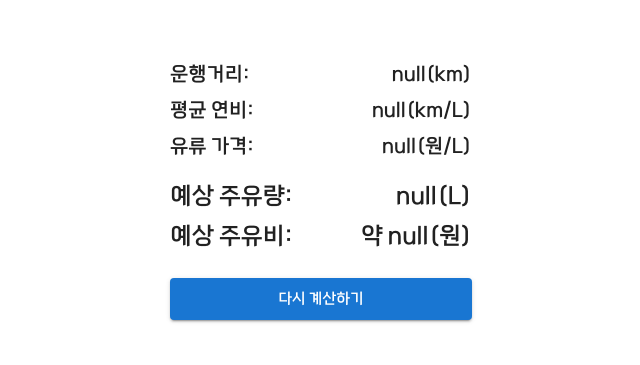
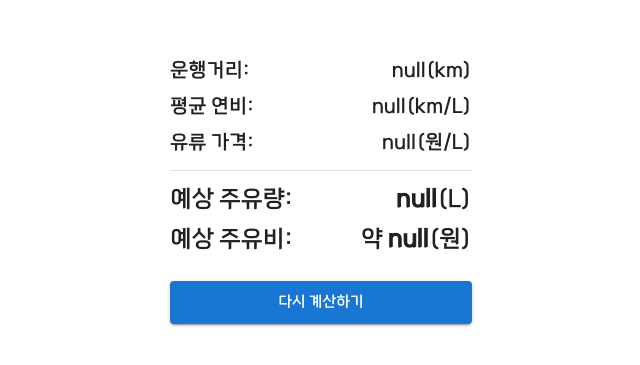
Before and after one commit to Yongveloper/FuelCostCalculator-Web, a Next.js app: page /result in a window 1280 px wide. Shown: the part 211-576 px from the top of the page, without its empty margins (319-959 px from the left). Built offline with nearby package versions, Linux system fonts and the light colour scheme.

Commit message:
[스타일] Divider 추가

```diff
--- a/src/pages/result.tsx
+++ b/src/pages/result.tsx
@@ -1,4 +1,4 @@
-import { Box, Button, Typography } from '@mui/material';
+import { Box, Button, Divider, Typography } from '@mui/material';
 import { useRouter } from 'next/router';
 import { ResultPageQuery } from '@/types';
 
@@ -72,7 +72,8 @@ function Result() {
         </Typography>
       </Box>
 
-      <Box sx={{ width: '100%', marginTop: '18px' }}>
+      <Box sx={{ width: '100%' }}>
+        <Divider sx={{ marginY: '12px' }} />
         <Box
           sx={{
             width: '100%',
@@ -85,7 +86,14 @@ function Result() {
             예상 주유량:
           </Typography>
           <Typography variant="h5" component="span">
-            {expectedFuelVolume || 'null'}(L)
+            <Typography
+              variant="h5"
+              component="span"
+              sx={{ fontWeight: 'bold' }}
+            >
+              {expectedFuelVolume || 'null'}
+            </Typography>
+            (L)
           </Typography>
         </Box>
         <Box
@@ -99,11 +107,18 @@ function Result() {
             예상 주유비:
           </Typography>
           <Typography variant="h5" component="span">
-            약 {numberWithCommas(expectedPrice) || 'null'}(원)
+            약{' '}
+            <Typography
+              variant="h5"
+              component="span"
+              sx={{ fontWeight: 'bold' }}
+            >
+              {numberWithCommas(expectedPrice) || 'null'}
+            </Typography>
+            (원)
           </Typography>
         </Box>
       </Box>
-
       <Button
         variant="contained"
         size="large"
```
